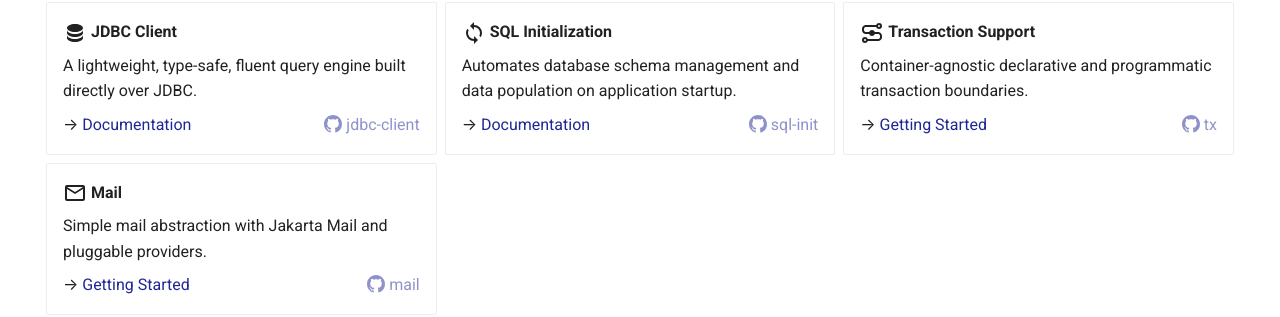
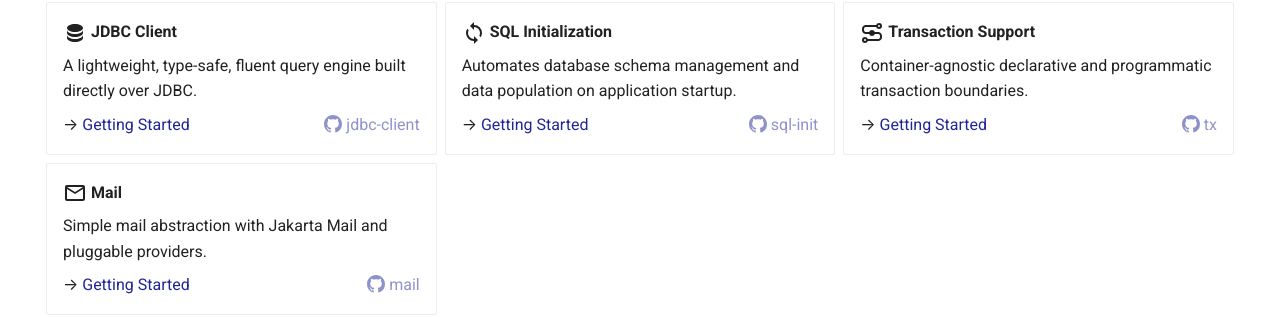
Before and after one commit to fludakit/fludakit.github.io, an MkDocs documentation site: the page built from docs/index.md, in a window 1280 px wide and 900 px high, scrolled down 824 px. Shown: the part 145-462 px from the top of the window. Built offline with MkDocs 1.6.1 and Material for MkDocs 9.7.7, drawn with Linux system fonts in a browser that asks for light colours; comment, search, counter and statistics services are not loaded.

Commit message:
Update card links to point to Getting Started pages

```diff
--- a/docs/index.md
+++ b/docs/index.md
@@ -36,13 +36,13 @@ FluDa provides a developer-friendly, fluent programming model for data access th
 
     A lightweight, type-safe, fluent query engine built directly over JDBC.
 
-    → [Documentation](documentation/jdbc-client/index.md){ .card-link } [:octicons-mark-github-16: jdbc-client](https://github.com/fludakit/jdbc-client){ .card-github }
+    → [Getting Started](documentation/jdbc-client/getting-started.md){ .card-link } [:octicons-mark-github-16: jdbc-client](https://github.com/fludakit/jdbc-client){ .card-github }
 
 -   :material-sync:{ .lg .middle } **SQL Initialization**
 
     Automates database schema management and data population on application startup.
 
-    → [Documentation](documentation/sql-init/index.md){ .card-link } [:octicons-mark-github-16: sql-init](https://github.com/fludakit/sql-init){ .card-github }
+    → [Getting Started](documentation/sql-init/getting-started.md){ .card-link } [:octicons-mark-github-16: sql-init](https://github.com/fludakit/sql-init){ .card-github }
 
 -   :material-transit-connection-variant:{ .lg .middle } **Transaction Support**
 
```
